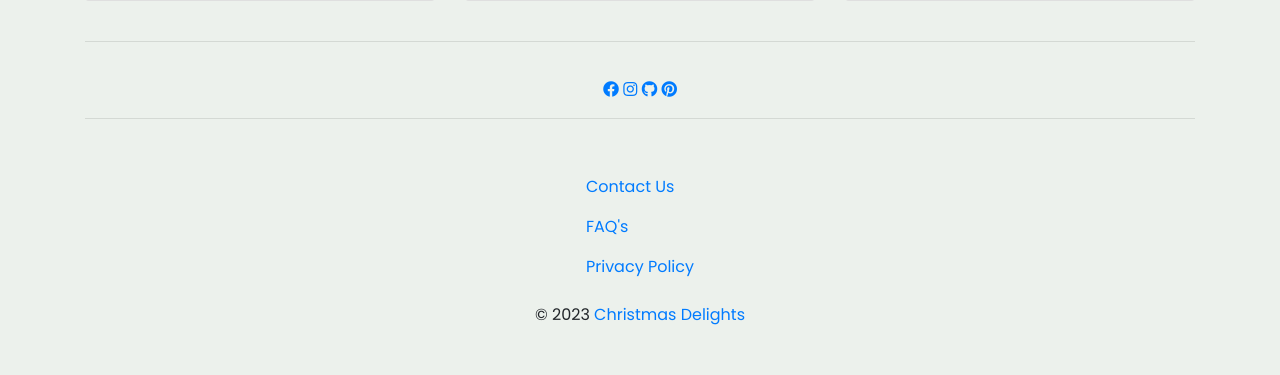
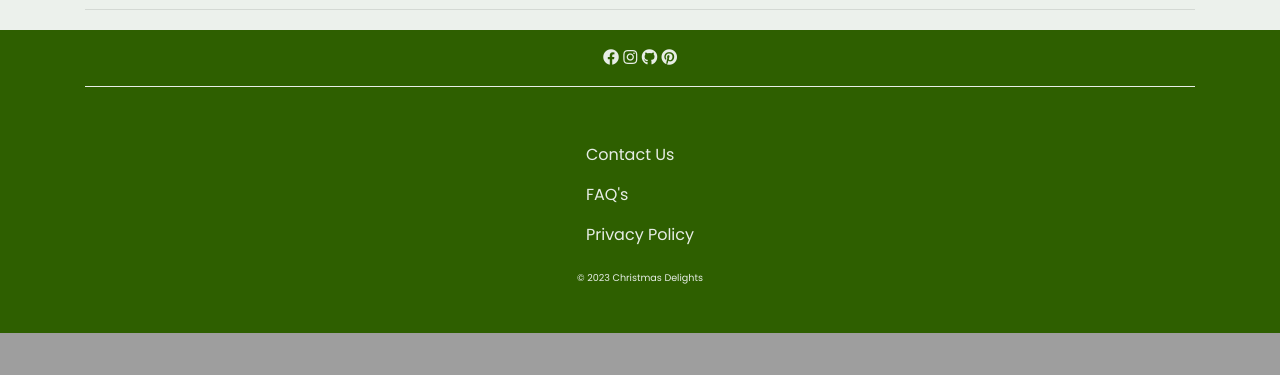
Before and after one commit to AstaJoks/christmas-delights-PP5, a Django app: page / in a window 1280 px wide. Shown: the part 1104-1479 px from the top of the page. After the commit the page ends 1437 px from the top, so only its background shows below. Run offline with Django 3.2, Linux system fonts and the light colour scheme.

Commit message:
Add styling to the footer

```diff
--- a/home/templates/home/index.html
+++ b/home/templates/home/index.html
@@ -12,7 +12,7 @@
     </div>
 </div>
 
-<div class="container align-items-center text-center py-3">
+<div class="container align-items-center text-center">
     <h2 class="section-heading">Popular Categories</h2>
     <hr>
 </div>
--- a/static/css/base.css
+++ b/static/css/base.css
@@ -36,7 +36,7 @@ body {
 }
 
 .btn {
-    color: #FFF;
+    color: #FFFF;
     background-color: #2e5f00;
     box-shadow: 0 10px 10px 0 rgba(0, 0, 0, 0.2), 0 6px 20px 0 rgba(0, 0, 0, 0.19);
     font-weight: 500;
@@ -47,7 +47,7 @@ body {
 
 .btn:hover {
     background-color: #7f0800;
-    color: #FFF;
+    color: #FFFF;
     box-shadow: 0 10px 10px 0 rgba(0, 0, 0, 0.2), 0 6px 20px 0 rgba(0, 0, 0, 0.19);
 }
 
@@ -95,3 +95,37 @@ body {
     height: auto;
     width: 100%;
 }
+
+
+
+
+
+/* Footer*/
+
+.footer {
+    color: #ecf1ecf9;
+    background-color: #2e5f00;
+}
+
+.footer a {
+    color: #ecf1ecf9;
+    background-color: #2e5f00;
+}
+
+.copyright {
+    font-size: 0.6rem;
+}
+
+.footer hr {
+    border-color: #ecf1ecf9;
+}
+
+/* Media Queries */
+
+/* Responsive styles for screens with a maximum width of 400px */
+@media (max-width: 400px) {
+
+    .hero-text h1 {
+        font-size: 3rem;
+    }
+}
--- a/templates/base.html
+++ b/templates/base.html
@@ -65,7 +65,7 @@
 
     <!-- FOOTER -->
     <!-- Font awesome icons as the clickable links to social media sites. Links open in a new tab -->
-    <footer class="text-center mt-auto">
+    <footer class="footer text-center mt-auto">
         <div class="container pt-3">
             <!-- Social media -->
             <div class="mb-4">
@@ -88,20 +88,20 @@
                     <div class="d-flex justify-content-center pb-3">
                         <ol class="nav flex-column">
                             <li class="mt-3">
-                                <a class="d-flex footer-text-color" href="#">Contact Us</a>
+                                <a class="d-flex" href="#">Contact Us</a>
                             </li>
                             <li class="mt-3">
-                                <a class="d-flex footer-text-color" href="#">FAQ's</a>
+                                <a class="d-flex" href="#">FAQ's</a>
                             </li>
                             <li class="mt-3">
-                                <a class="d-flex footer-text-color" href="#" target="blank">Privacy
+                                <a class="d-flex" href="#" target="blank">Privacy
                                     Policy</a>
                             </li>
                         </ol>
                     </div>
                 </div>
             </div>
-            <div class="text-center footer-text-color p-2 pb-5">
+            <div class="copyright text-center p-2 pb-5">
                 © 2023
                 <a class="footer-text-color" href="#">Christmas Delights</a>
             </div>
```
